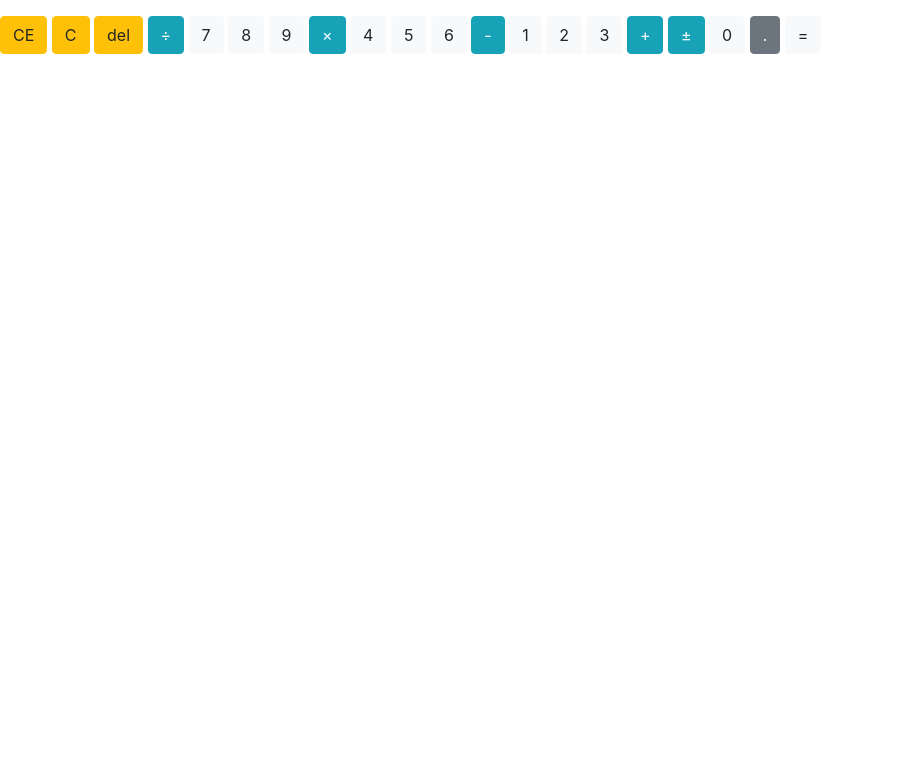
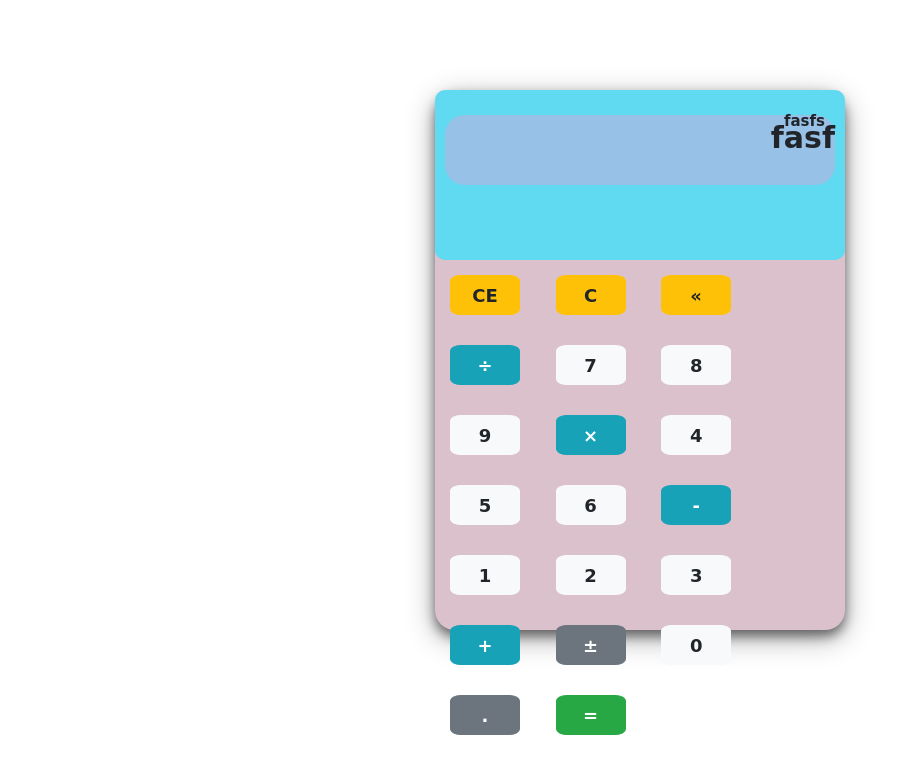
Before and after one commit to derkaczes/JavaScript-Calculator, a plain HTML site: page index.html in a window 1280 px wide. Shown: the whole page, without its empty margins (0-923 px from the left). Drawn offline with nearby package versions, Linux system fonts and the light colour scheme; files whose address does not match are found by name; a web font is replaced by a local one.

Commit message:
Created simply calculator view

```diff
--- a/index.html
+++ b/index.html
@@ -14,20 +14,20 @@
     </head>
 
     <body>
-        <div id="container">
-            <div id="calculator">
-                <div id="result">
-                    <div id="event">
-                        <p id="event-value"></p>
+        <div class="calculator">
+            <div class="panels">
+                <div class="result">
+                    <div class="event">
+                        <p class="event-value">fasfs</p>
                     </div>
-                    <div id="score">
-                        <p id="score-value"></p>
+                    <div class="score">
+                        <p class="score-value">fasf</p>
                     </div>
                 </div>
-                <div id="buttons">
+                <div class="buttons">
                     <button type="button" class="operator btn btn-warning" id="backspace">CE</button>
                     <button type="button" class="operator btn btn-warning" id="clear">C</button>
-                    <button type="button" class="operator btn btn-warning" id="delete">del</button>
+                    <button type="button" class="operator btn btn-warning" id="delete">&#171;</button>
                     <button type="button" class="operator btn btn-info" id="/">&#247;</button>
                     <button type="button" class="number btn btn-light" id="7">7</button>
                     <button type="button" class="number btn btn-light" id="8">8</button>
@@ -41,10 +41,10 @@
                     <button type="button" class="number btn btn-light" id="2">2</button>
                     <button type="button" class="number btn btn-light" id="3">3</button>
                     <button type="button" class="operator btn btn-info" id="+">+</button>
-                    <button type="button" class="operator btn btn-info" id="+-">&#xb1;</button>
+                    <button type="button" class="operator btn btn-secondary" id="+-">&#177;</button>
                     <button type="button" class="number btn btn-light" id="0">0</button>
                     <button type="button" class="decimal function btn btn-secondary" id=".">.</button>
-                    <button type="button" class="number btn btn-light" id="=">=</button>
+                    <button type="button" class="number btn btn-success" id="=">=</button>
                 </div>
             </div>
         </div>
--- a/style.css
+++ b/style.css
@@ -0,0 +1,55 @@
+body {
+    font-family: 'Calistoga', cursive;
+
+}
+
+.calculator {
+    margin: 7% auto;
+}
+
+.panels {
+    width: 410px;
+    height: 540px;
+    margin: 0 auto;
+	position: relative;
+	border-radius: 20px;
+    box-shadow: 0 6px 12px 0 rgba(0, 0, 0, 0.5), 0 8px 30px 0 rgba(0, 0, 0, 0.32);
+    background-color: rgb(218, 193, 204);
+    font-weight: bold;
+}
+
+.result {
+    height: 170px;
+    background-color: rgb(96, 218, 240);
+    border-radius: 10px;
+}
+
+.event {
+    height: 20px;
+	margin: 0 20px;
+	padding-top: 20px;
+    text-align: right;
+    font-size: 15px;
+}
+
+.score {
+    height: 70px;
+	margin: 5px 10px;
+    text-align: right;
+    font-size: 30px;
+    border-radius: 20px;
+    background-color: rgb(152, 193, 231);
+}
+
+.buttons {
+    height: 370px;
+}
+
+.operator, .number, .decimal {
+	width: 70px;
+	height: 40px;
+	margin: 15px;
+	border-radius: 15%;
+	font-weight: bold;
+	font-size: 18px;
+}
```
